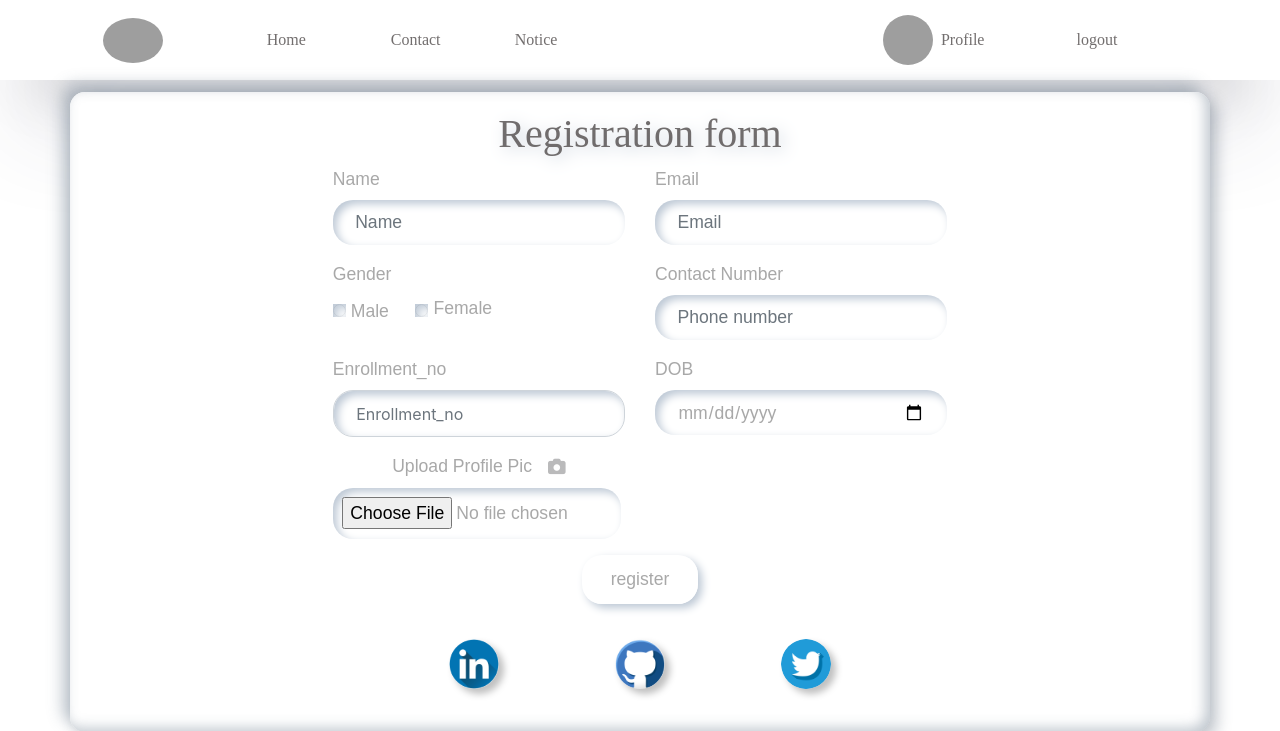
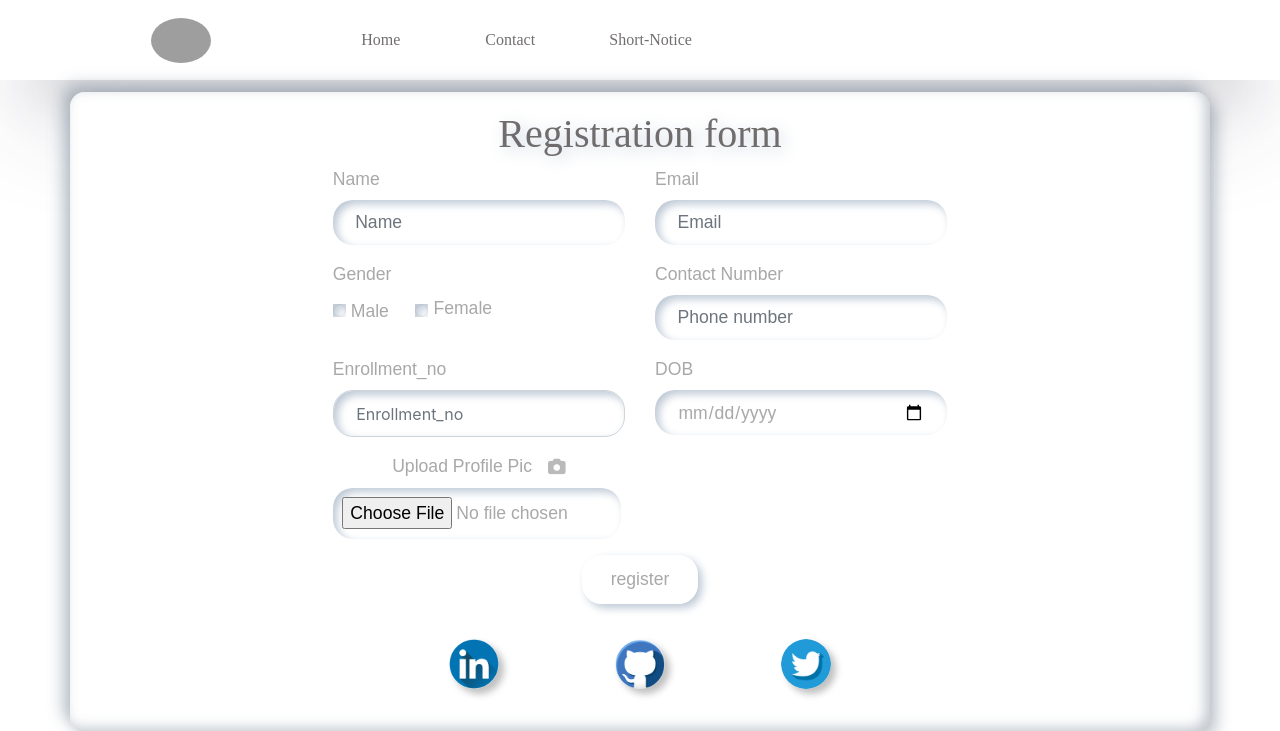
Before and after one commit to Rudrajiii/College-Management-Protocol, a Flask app: page /add in a window 1280 px wide. Shown: the top 731 px of the page. Run offline with Flask 3, Linux system fonts and the light colour scheme; some libraries are stand-ins or nearby versions; some web fonts are replaced; grey boxes are pictures that could not be loaded.

Commit message:
some changes

```diff
--- a/Templates/add.html
+++ b/Templates/add.html
@@ -25,12 +25,7 @@
       <div class="wrap-menu">
         <a class="main-menu" href="/">Home</a>
         <a class="main-menu" href="">Contact</a>
-        <a class="main-menu hook" href="">Notice</a>
-      </div>
-      <div class="profile-logout">
-        <a href="" class="main-menu extra flexxx">Profile<span style="margin-left: 3px;"><img id="profile-image" src="https://tse3.mm.bing.net/th?id=OIP.M841J6cqB0M8XCT4LiMvZQHaEK&pid=Api&P=0&h=180" alt="">
-        </span></a>
-        <a href="logout" class="main-menu extra">logout</a>
+        <a class="main-menu hook" href="">Short-Notice</a>
       </div>
     </nav>
     <div id="popUp">
--- a/Templates/edit_user.html
+++ b/Templates/edit_user.html
@@ -25,13 +25,13 @@
       <div class="wrap-menu">
         <a class="main-menu" href="/">Home</a>
         <a class="main-menu" href="">Contact</a>
-        <a class="main-menu hook" href="">Notice</a>
+        <a class="main-menu hook" href="">Short-Notice</a>
       </div>
-      <div class="profile-logout">
+      <!-- <div class="profile-logout">
         <a href="" class="main-menu extra flexxx">Profile<span style="margin-left: 3px;"><img id="profile-image" src="https://tse3.mm.bing.net/th?id=OIP.M841J6cqB0M8XCT4LiMvZQHaEK&pid=Api&P=0&h=180" alt="">
         </span></a>
         <a href="" class="main-menu extra">logout</a>
-      </div>
+      </div> -->
     </nav>
     <div id="popUp">
       <h4 id="cross"><i class="fa-sharp fa-solid fa-circle-xmark"></i></h4>
--- a/static/styles/edit_user.css
+++ b/static/styles/edit_user.css
@@ -13,15 +13,11 @@ nav{
     box-shadow: rgba(50, 50, 93, 0.25) 0px 50px 100px -20px, rgba(0, 0, 0, 0.3) 0px 30px 60px -30px;
 }
 .wrap-menu{
-    width: 40% !important;
+    width: 60% !important;
     display: flex;
     gap: 3vh;
 }
-#profile-image{
-    width: 50px;
-    aspect-ratio: 1/1;
-    border-radius: 50%;
-}
+
 .profile-logout{
     width: 23%;
     display: flex;
@@ -44,7 +40,7 @@ nav{
     height: 350px;
     cursor: pointer;
     font-size: 1.2rem;
-    background: #d3d4d677;
+    background: #d3d4d6;
     position: absolute !important;
     z-index: 999 !important;
     top: 35%;
@@ -98,8 +94,8 @@ footer p{
     font-family: "Holtwood One SC", serif;
     font-weight: 400;
     font-style: normal;
+    white-space: nowrap;
     color: #565252d5;
-
 }
 #copyright{
     margin-top: 1.2rem;
```
Also changed, not shown: users.db.
